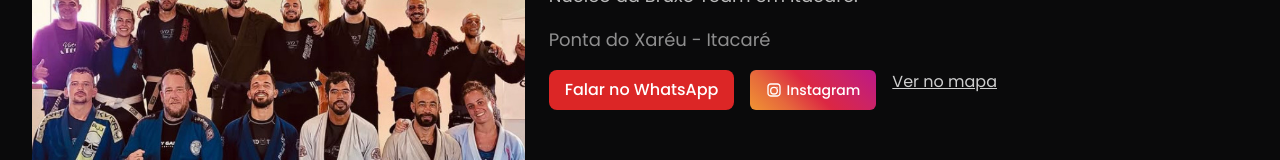
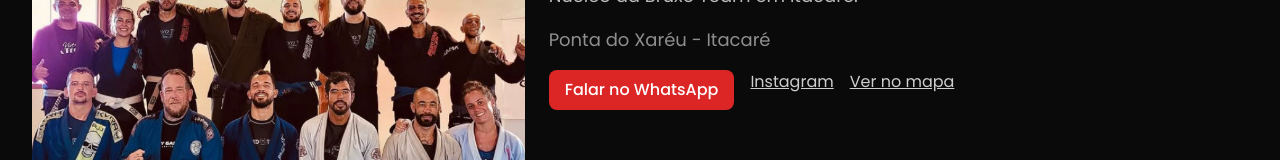
Before and after one commit to cauayoshito/bruxo-team-site, a Next.js app: page /unidades/itacare/detalhes in a window 1280 px wide. Shown: the part 187-347 px from the top of the page. Built offline with nearby package versions, Linux system fonts and the light colour scheme.

Commit message:
Atualizar o UnitHeader.tsx

```diff
--- a/components/UnitHeader.tsx
+++ b/components/UnitHeader.tsx
@@ -1,12 +1,11 @@
 // components/UnitHeader.tsx
-import Link from "next/link";
 import Image from "next/image";
 import type { UnitDetail } from "@/data/units";
 import { waLink } from "@/lib/whatsapp";
 
 export default function UnitHeader({
   unit,
-  slides,
+  slides, // (não usado aqui, mas mantido para compatibilidade de props)
   showMeta,
 }: {
   unit: UnitDetail;
@@ -52,47 +51,36 @@ export default function UnitHeader({
 
         <div className="flex gap-4 flex-wrap">
           {waHref && (
-            <Link
+            <a
               href={waHref}
               target="_blank"
+              rel="noopener noreferrer"
               className="rounded-lg bg-red-600 hover:bg-red-500 px-4 py-2 text-white font-medium"
             >
               Falar no WhatsApp
-            </Link>
+            </a>
           )}
 
           {unit.instagram && (
-            <Link
+            <a
               href={unit.instagram}
               target="_blank"
               rel="noopener noreferrer"
-              className="inline-flex items-center rounded-md px-4 py-2 text-sm font-medium text-white"
-              style={{
-                background:
-                  "linear-gradient(45deg, #f09433 0%, #e6683c 25%, #dc2743 50%, #cc2366 75%, #bc1888 100%)",
-              }}
+              className="text-white/80 hover:text-white underline"
             >
-              <svg
-                width="16"
-                height="16"
-                viewBox="0 0 24 24"
-                fill="currentColor"
-                className="mr-1"
-              >
-                <path d="M7 2C4.24 2 2 4.24 2 7v10c0 2.76 2.24 5 5 5h10c2.76 0 5-2.24 5-5V7c0-2.76-2.24-5-5-5H7zm10 2c1.66 0 3 1.34 3 3v10c0 1.66-1.34 3-3 3H7c-1.66 0-3-1.34-3-3V7c0-1.66 1.34-3 3-3h10zm-5 3a6 6 0 100 12 6 6 0 000-12zm0 2a4 4 0 110 8 4 4 0 010-8zm5.5-.75a1.25 1.25 0 11-2.5 0 1.25 1.25 0 012.5 0z" />
-              </svg>
               Instagram
-            </Link>
+            </a>
           )}
 
           {mapHref && (
-            <Link
+            <a
               href={mapHref}
               target="_blank"
+              rel="noopener noreferrer"
               className="text-white/80 hover:text-white underline"
             >
               Ver no mapa
-            </Link>
+            </a>
           )}
         </div>
       </div>
```
